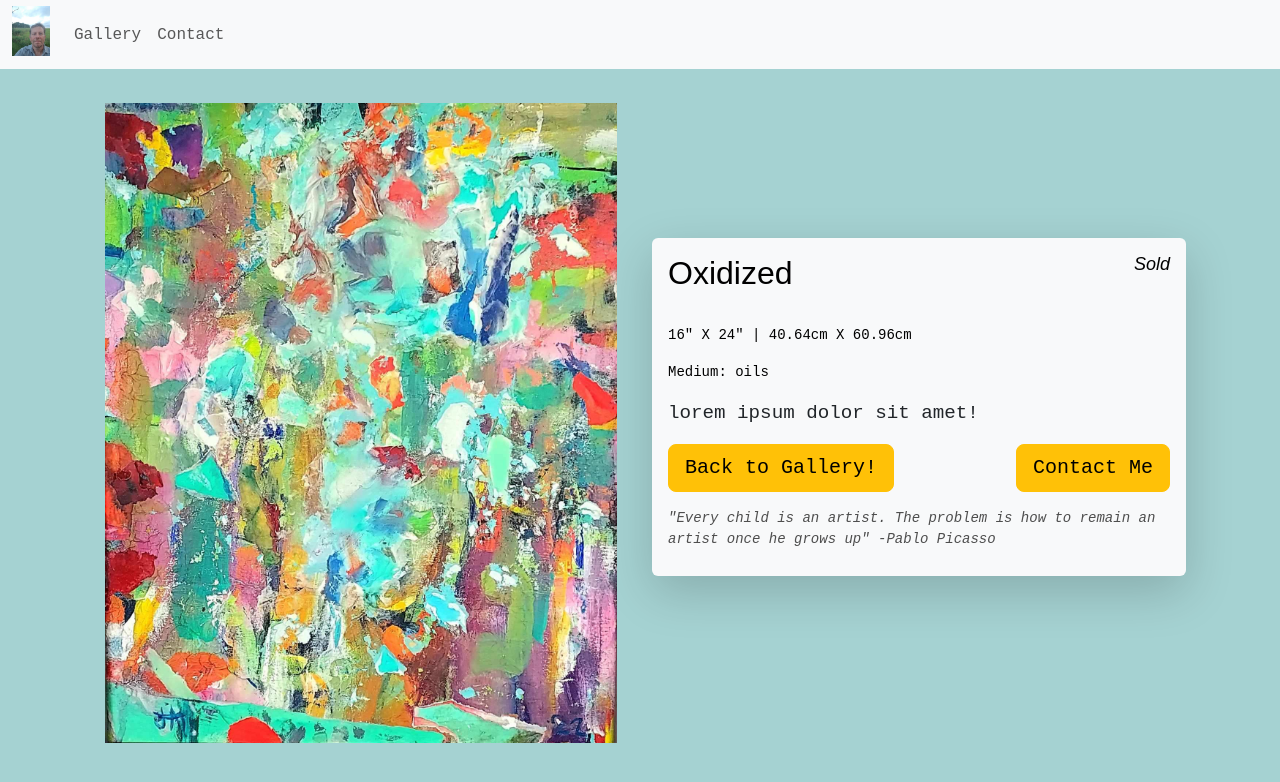
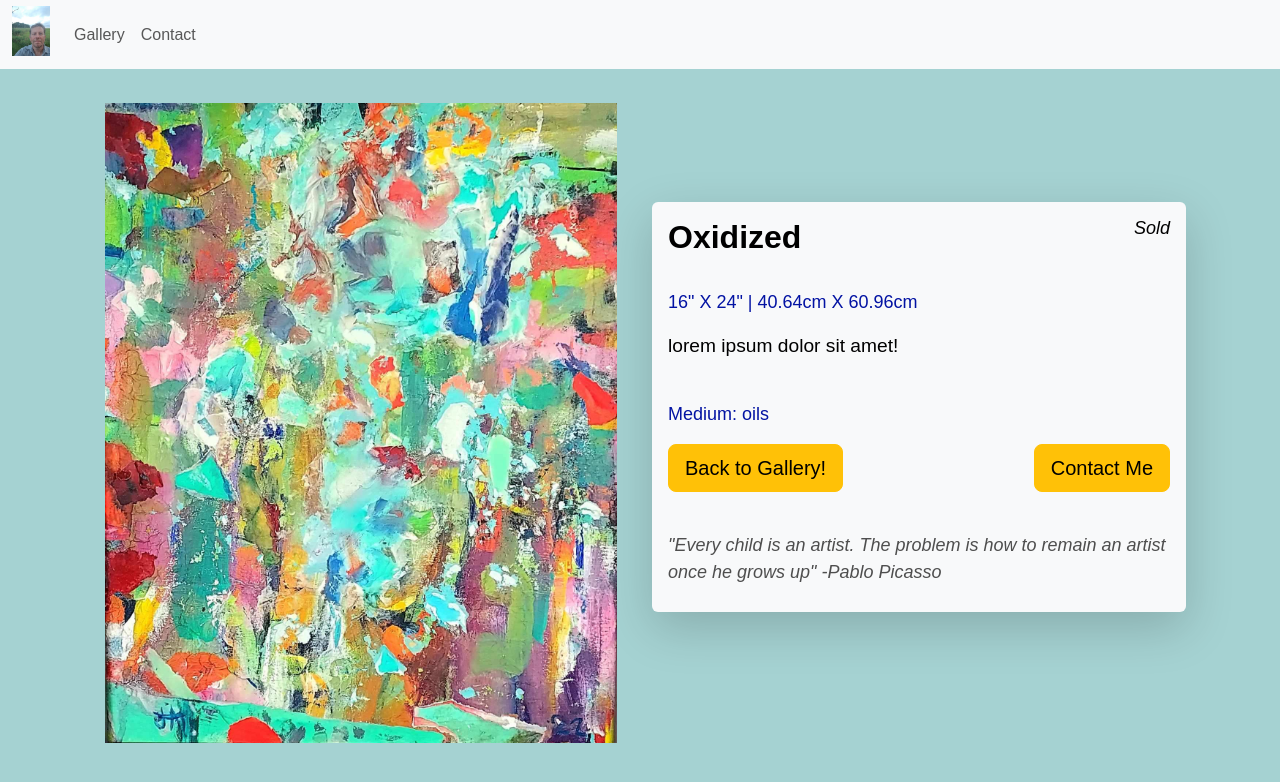
Before and after one commit to Eric-Militello/Jim-the-Artist-Django, a Django app: page /gallery/Oxidized/ in a window 1280 px wide. Shown: the top 782 px of the page. Run offline with Django 4.2, Linux system fonts and the light colour scheme; data comes from the database, SQL or seed files in the repository.

Commit message:
painting.html stlying - done minus any changes from client

```diff
--- a/jimTheArtist/static/css/painting.css
+++ b/jimTheArtist/static/css/painting.css
@@ -22,17 +22,23 @@
 .painting-title {
     color: black;
     font-family: Arial, Helvetica, sans-serif;
+    font-weight: bold;
 
 }
 
 .painting-text {
     font-size: larger;
-
+    color: black;
 }
 
 .size-text {
-    color: rgb(0, 0, 0);
+    color: rgb(3, 19, 163);
+    font-size: large;
+}
 
+.medium-text {
+  color: rgb(3, 19, 163);
+  font-size: large;
 }
 
 .quote-text
@@ -40,4 +46,5 @@
   font-style: italic;
   color: rgb(78, 78, 78);
   padding-bottom: 10px;
+  font-size: large;
 }
--- a/jimTheArtist/static/css/style.css
+++ b/jimTheArtist/static/css/style.css
@@ -1,6 +1,6 @@
 body {
     background-color: rgba(141, 198, 198, 0.79);
-    font-family:'Courier New', Courier, monospace;
+    font-family:Arial, Helvetica, sans-serif;
   }
 
 
--- a/jimTheArtist/templates/painting.html
+++ b/jimTheArtist/templates/painting.html
@@ -12,13 +12,15 @@
                 <h1 class="h2 mb-2 painting-title">{{ painting.title }} <span class="price-text h5"> {{ painting.price }}</span></h1>
                 <br/>
                 <p class="small size-text mb-3">{{ painting.length }}" X {{painting.height}}" | {{length_cm}} X {{height_cm}} </p>
-                <p class="small size-text mb-3">Medium: {{ painting.medium}} </p>
                 <p class="small painting-text">{{ painting.description }}</p>
+                <br/>
+                <p class="small medium-text mb-3">Medium: {{ painting.medium}} </p>
               </div>
               <div class="d-flex justify-content-between mb-3">
                 <a href="{% url 'gallery' %}" class="btn btn-warning btn-lg mr-3">Back to Gallery!</a>
                 <a href="{% url 'contact' %}" class="btn btn-warning btn-lg">Contact Me</a>
               </div>
+              <br/>
               <p class="small mb-0 quote-text">{{ quote }}</p>
             </div>
           </div>
```
